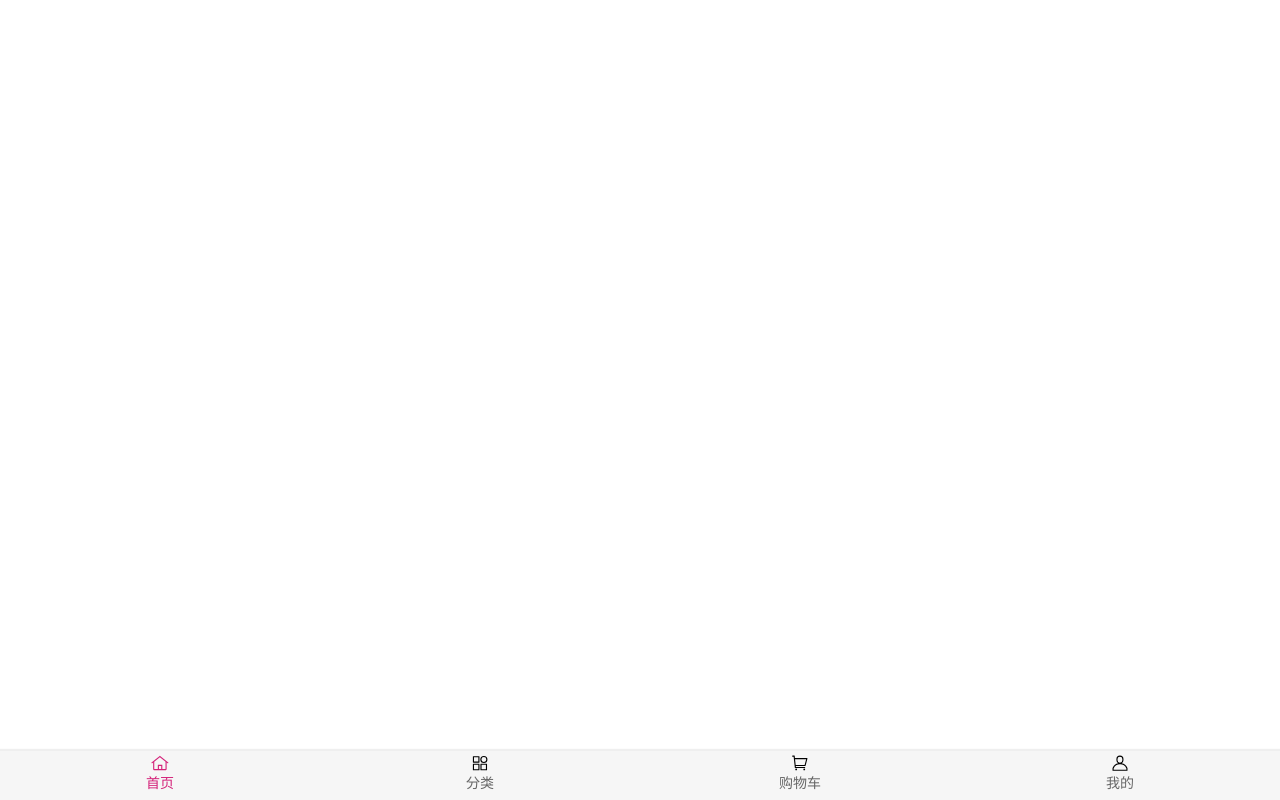
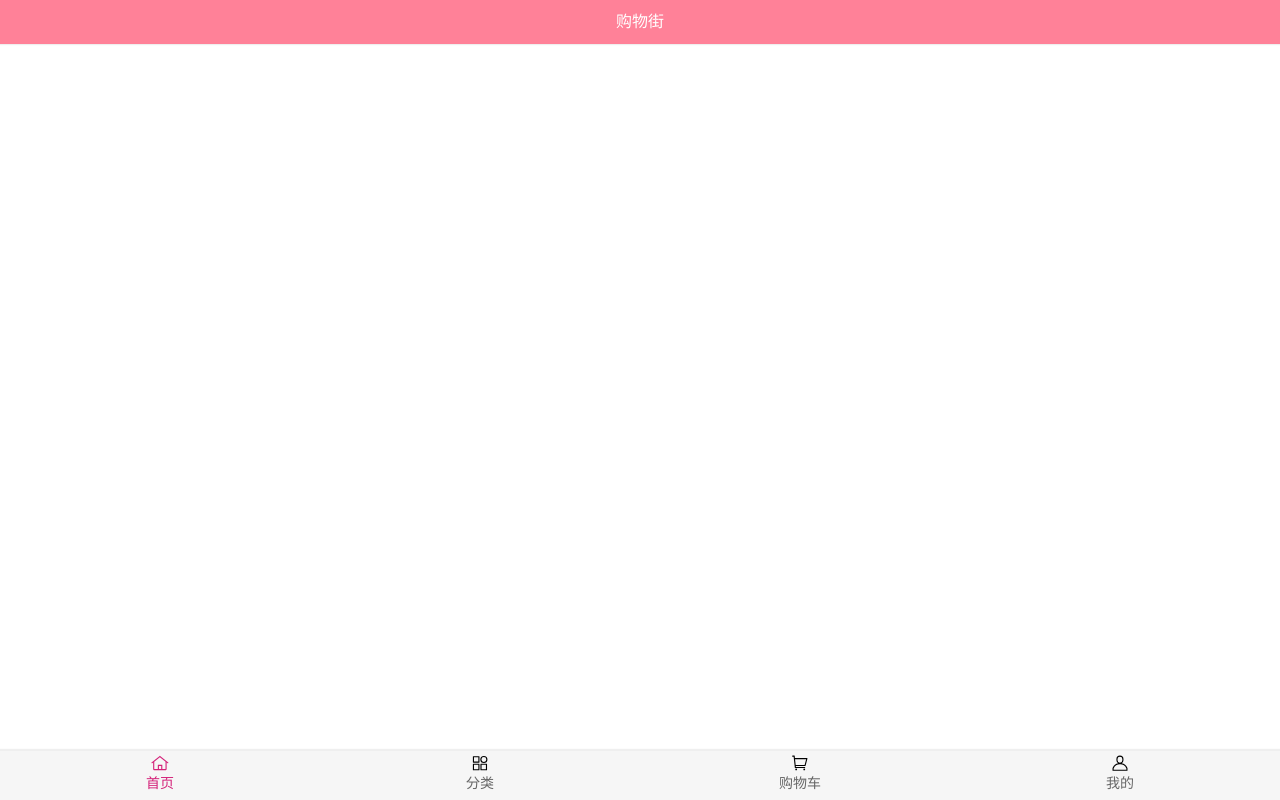
Before and after one commit to lbing19/himall, a Vue app: page /home in a window 1280 px wide. Built offline with nearby package versions, Linux system fonts and the light colour scheme.

Commit message:
首页navbar

```diff
--- /dev/null
+++ b/src/components/common/nevbar/NavBar.vue
@@ -0,0 +1,34 @@
+<template>
+  <div class='nav-bar'>
+    <div class='left'>
+      <slot name='left'></slot>
+    </div>
+    <div class='center'>
+      <slot name='center'></slot>
+    </div>
+    <div class='right'>
+      <slot name='right'></slot>
+    </div>
+  </div>
+</template>
+<script>
+export default {
+  name: 'NavBar'
+}
+</script>
+<style scoped>
+.nav-bar {
+  display: flex;
+  height: 44px;
+  line-height: 44px;
+  text-align: center;
+  box-shadow: 0 1px 1px rgba(100, 100, 100, 0.1);
+}
+.left,
+.right {
+  width: 60px;
+}
+.center {
+  flex: 1;
+}
+</style>
--- a/src/router/index.js
+++ b/src/router/index.js
@@ -1,22 +1,41 @@
 import Vue from 'vue'
 import VueRouter from 'vue-router'
-import Home from '../views/Home.vue'
 
 Vue.use(VueRouter)
 
-  const routes = [
+//解决路由3.0以上报错Avoided redundant navigation to current location:
+const originalPush = VueRouter.prototype.push
+VueRouter.prototype.push = function push(location) {
+  return originalPush.call(this, location).catch(err => err)
+}
+
+// 懒加载
+const Home = () => import('../views/home/Home')
+const Category = () => import('../views/category/Category')
+const Cart = () => import('../views/cart/Cart.vue')
+const Profile = () => import('../views/profile/Profile.vue')
+
+
+const routes = [
   {
-    path: '/',
-    name: 'Home',
+    path: '',
+    redirect: '/home'
+  },
+  {
+    path: '/home',
     component: Home
   },
   {
-    path: '/about',
-    name: 'About',
-    // route level code-splitting
-    // this generates a separate chunk (about.[hash].js) for this route
-    // which is lazy-loaded when the route is visited.
-    component: () => import(/* webpackChunkName: "about" */ '../views/About.vue')
+    path: '/cart',
+    component: Cart
+  },
+  {
+    path: '/category',
+    component: Category
+  },
+  {
+    path: '/profile',
+    component: Profile
   }
 ]
 
--- a/src/views/home/Home.vue
+++ b/src/views/home/Home.vue
@@ -1,20 +1,24 @@
 <template>
-  <h2>首页模块</h2>
+  <div>
+    <nav-bar class='home-nav'>
+      <div slot='center'>购物街</div>
+    </nav-bar>
+  </div>
 </template>
 <script>
+//navbar
+import NavBar from '../../components/common/nevbar/NavBar'
+
 export default {
   name: 'Home',
-  data() {
-    return {
-    }
-  },
-  methods: {
-
-  },
   components: {
-
+    NavBar
   }
 }
 </script>
 <style scoped>
+.home-nav {
+  background-color: var(--color-tint);
+  color: #fff;
+}
 </style>
```
